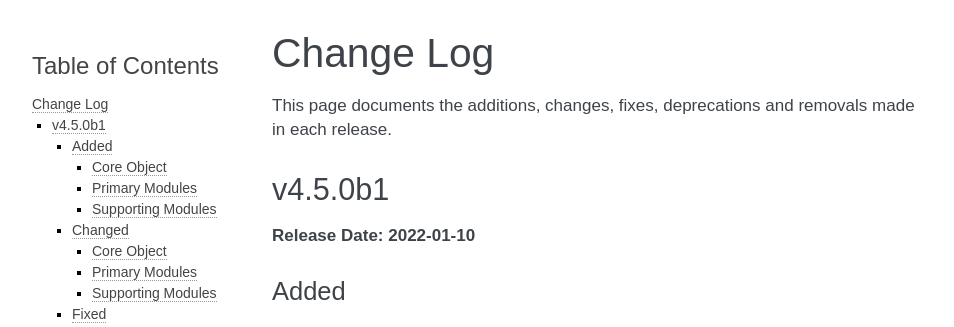
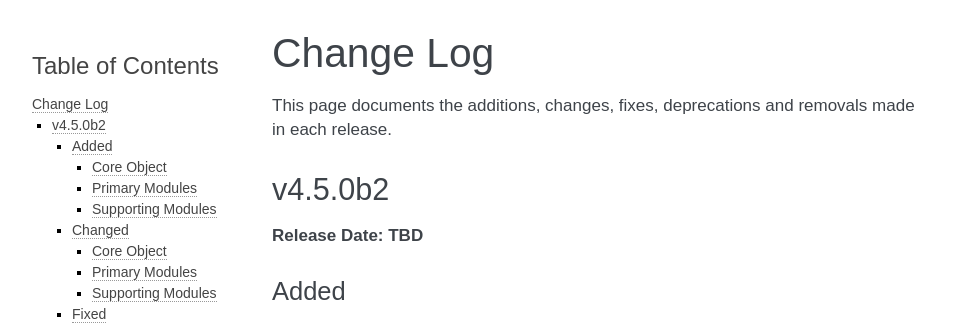
Before and after one commit to jeffshurtliff/khoros, a Sphinx documentation site: the page built from docs/changelog.rst, in a window 1280 px wide and 900 px high. Shown: the top 327 px of the window, without its empty margins (148-1102 px from the left). Built offline with Sphinx 7.4.7, drawn with Linux system fonts in a browser that asks for light colours.

Commit message:
Changed the version to 4.5.0b2

```diff
--- a/docs/changelog.rst
+++ b/docs/changelog.rst
@@ -4,9 +4,9 @@ Change Log
 This page documents the additions, changes, fixes, deprecations and removals made in each release.
 
 ********
-v4.5.0b1
+v4.5.0b2
 ********
-**Release Date: 2022-01-10**
+**Release Date: TBD**
 
 Added
 =====
--- a/khoros/utils/version.py
+++ b/khoros/utils/version.py
@@ -6,7 +6,7 @@
 :Example:           ``__version__ = version.get_full_version()``
 :Created By:        Jeff Shurtliff
 :Last Modified:     Jeff Shurtliff
-:Modified Date:     10 Jan 2022
+:Modified Date:     16 Jan 2022
 """
 
 import json
@@ -15,7 +15,7 @@ import urllib.request
 from . import log_utils
 
 # Define special and global variables
-__version__ = "4.5.0b1"
+__version__ = "4.5.0b2"
 latest_version_reported = False
 logger = log_utils.initialize_logging(__name__)
 
```
Also changed, not shown: README.md (+1 -1 lines).
